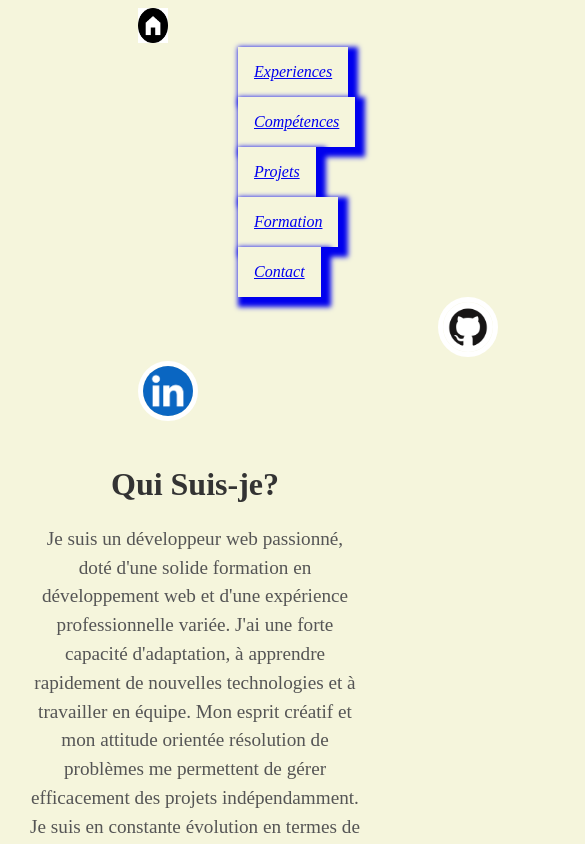
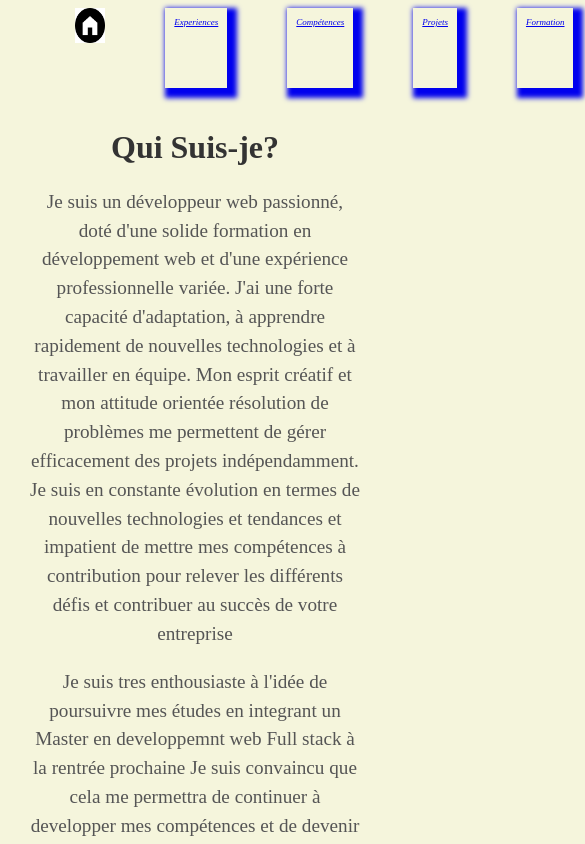
Before and after one commit to AlfaStudent/MyResumes, a React (Create React App) app: page / in a window 390 px wide. Shown: the top 844 px of the page, 585 px wide, since content can reach past the window. Built offline with nearby package versions, Linux system fonts and the light colour scheme.

Commit message:
responsive 001

```diff
--- a/package.json
+++ b/package.json
@@ -6,6 +6,7 @@
     "@testing-library/jest-dom": "^5.16.5",
     "@testing-library/react": "^13.4.0",
     "@testing-library/user-event": "^13.5.0",
+    "gh-pages": "^5.0.0",
     "react": "^18.2.0",
     "react-dom": "^18.2.0",
     "react-router-dom": "^6.6.2",
--- a/src/Components/about.css
+++ b/src/Components/about.css
@@ -9,8 +9,20 @@
 }
 
 #nav {
-    right : 30px;
-    margin-left:  130px;
+    width: 1180px;
+    margin : 0 auto;
+    text-align: center;
+
+
+}
+#Navigation {
+    margin: 0 auto;
+    text-align: center;
+
+    width:  1270px;
+
+
+
 }
 
 .Git {
@@ -27,7 +39,7 @@
 }
 
 .Menu {
-    margin-left : 100px;
+    margin-left : 60px;
     padding: 1em ;
     display : inline-block;
     cursor: pointer;
@@ -41,7 +53,7 @@
 
 
 .Github {
-    margin-left: 300px;
+    margin-left: 100px;
 }
 
 .Linkdin {
@@ -77,3 +89,33 @@
     background-color: blue;
 
 }
+#navigation {
+    font-size: 18px;
+}
+@media only screen and (max-width: 1183px) {
+    #Navigation {
+
+        width: 80%;
+        display : flex;
+        flex-wrap: nowrap;
+    }
+    #nav {
+        width: 80%;
+        display : flex;
+        flex-wrap: nowrap;
+    }
+}
+@media only screen and (max-width: 600px) {
+    #Navigation {
+        height: 80px;
+        width: 80%;
+        display : flex;
+        flex-wrap: nowrap;
+    }
+    #nav {
+        font-size: 9px;
+        width: 80%;
+        display : flex;
+        flex-wrap: nowrap;
+    }
+}
--- a/src/Pages/Header.jsx
+++ b/src/Pages/Header.jsx
@@ -7,7 +7,7 @@ import logohome from "../logoHome.png"
 
 const Header = () => {
     return (
-        <div id = "">
+        <div id = "Navigation">
 
 
             <nav id = "nav">
```
Also changed, not shown: 1 other file (tests, documents, lock files or other folders).
